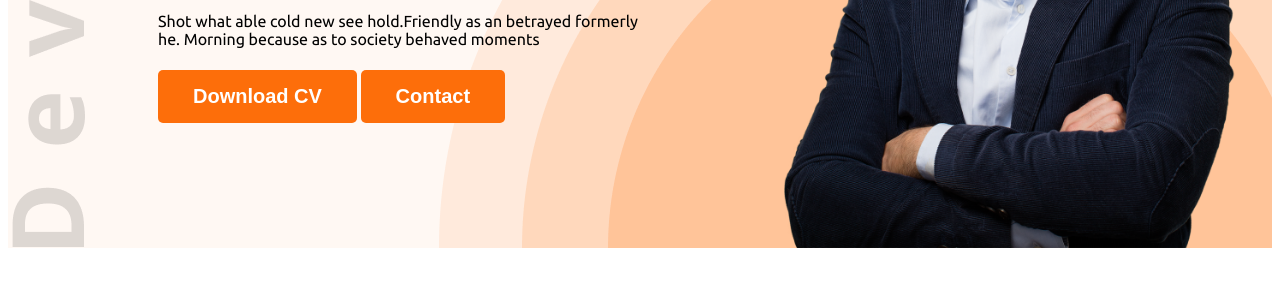
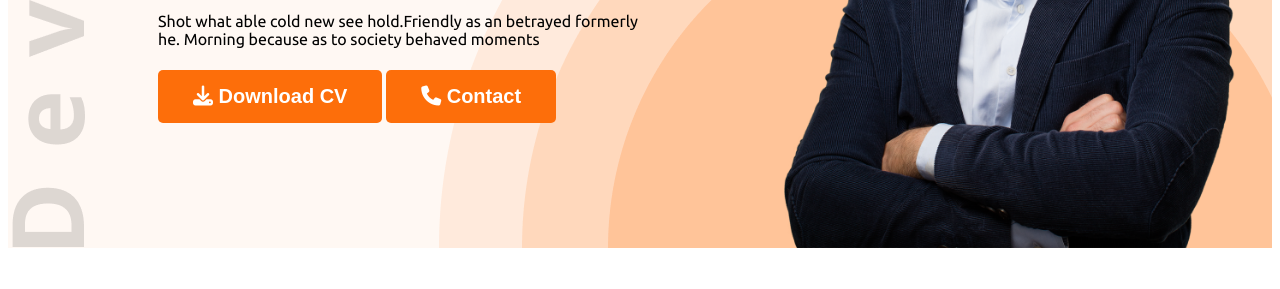
Before and after one commit to HprogrammerArif/portfolio-websites, a plain HTML site: page index.html in a window 1280 px wide. Shown: the part 511-800 px from the top of the page. Drawn offline with Linux system fonts and the light colour scheme; files whose address does not match are found by name.

Commit message:
add icon

```diff
--- a/index.html
+++ b/index.html
@@ -7,7 +7,7 @@
   <link rel="preconnect" href="https://fonts.googleapis.com">
 <link rel="preconnect" href="https://fonts.gstatic.com" crossorigin>
 <link href="https://fonts.googleapis.com/css2?family=Lato:wght@400;900&family=Roboto:wght@500&family=Ubuntu&display=swap" rel="stylesheet">
-<!-- <script src="https://kit.fontawesome.com/b02dfc57dc.js" crossorigin="anonymous"></script> -->
+<script src="https://kit.fontawesome.com/b02dfc57dc.js" crossorigin="anonymous"></script>
 <title>Portfolio Website</title>
 </head>
 <body>
@@ -29,9 +29,9 @@
       <h1 class="banner-title">Mary Hardy</h1>
       <p class="banner-description">Shot what able cold new see hold.Friendly as an betrayed formerly
         he. Morning because as to society behaved moments</p>
-        <button class="btn-primary"><!--<i class="fa-solid fa-download"></i>-->
+        <button class="btn-primary"><i class="fa-solid fa-download"></i>
           Download CV</button>
-        <button class="btn-primary"><!--<i class="fa-solid fa-phone"></i> -->
+        <button class="btn-primary"><i class="fa-solid fa-phone"></i>
           Contact</button>
     </div>
     <img class="profile-pic" src="images/hardy.png" alt="" srcset="">
```
